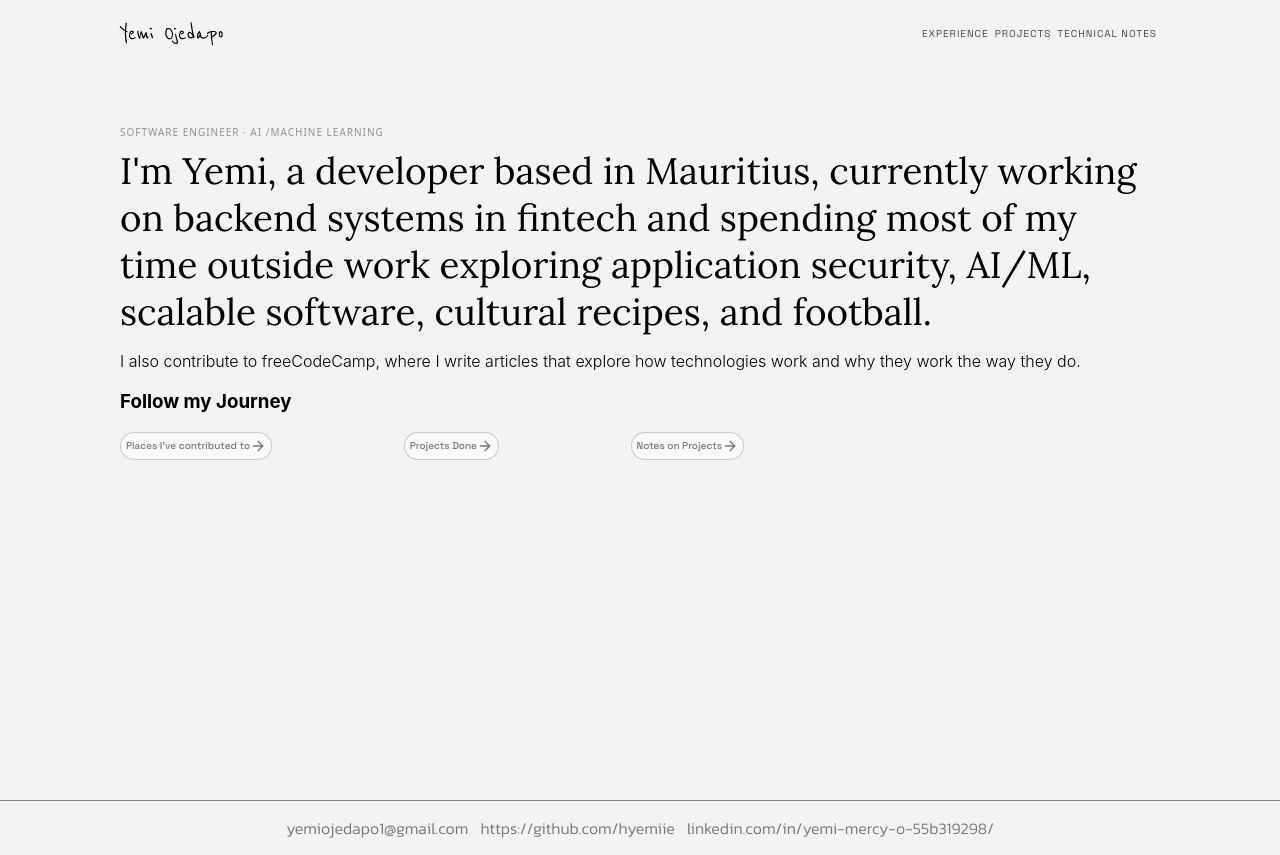
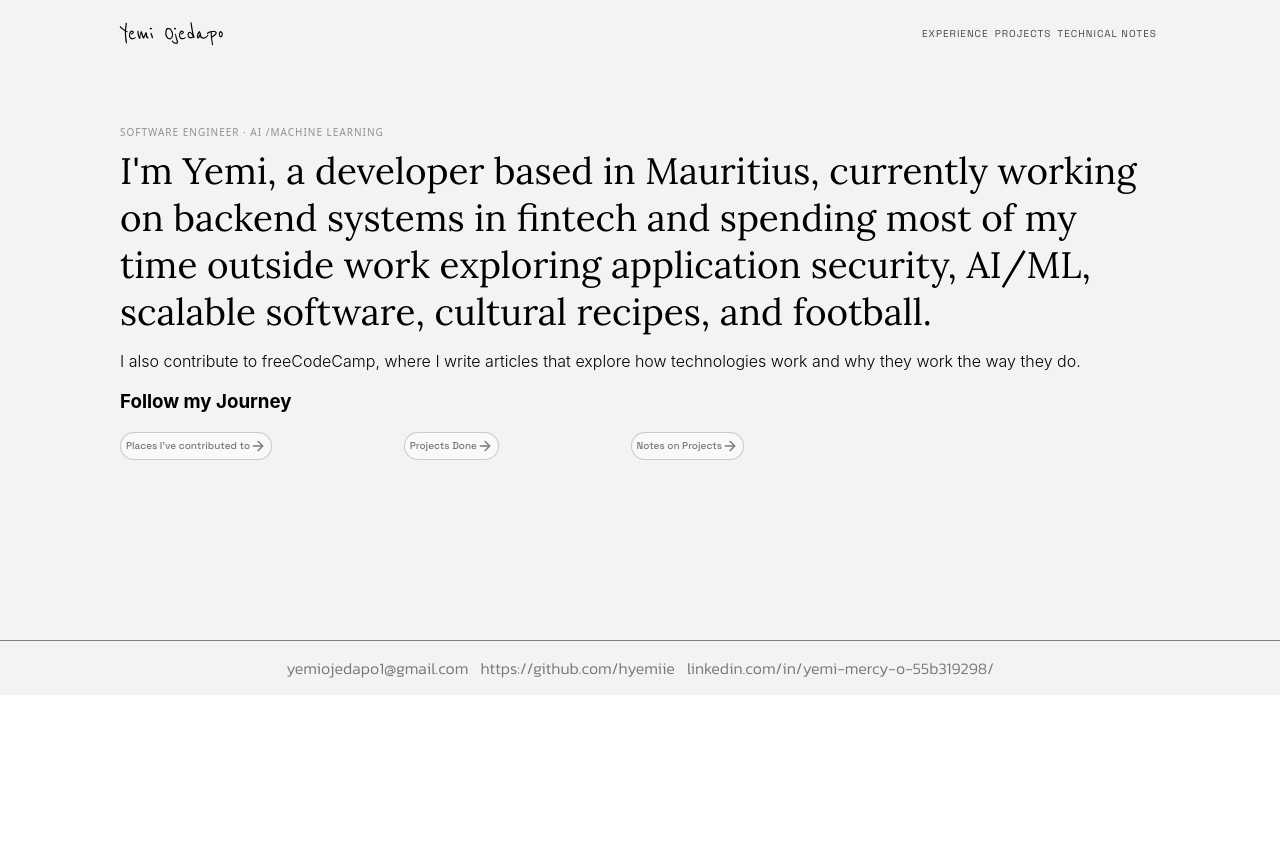
Before and after one commit to hyemiie/myPortfolio, a React (Create React App) app: page / in a window 1280 px wide. After the commit the page ends 800 px from the top, so only its background shows below. Built offline with nearby package versions, Linux system fonts and the light colour scheme; a web font is replaced by a local one.

Commit message:
hero height responsiveness

```diff
--- a/src/Components/HomeSection/home2.css
+++ b/src/Components/HomeSection/home2.css
@@ -6,7 +6,8 @@
   padding-right: 120px;
   /* background-color: ; */
   background-color: #f3f3f3;
-  height: 100vh;
+  height: 80vh;
+  padding-bottom: 0px;
 }
 .section1 {
   text-align: left;
```
